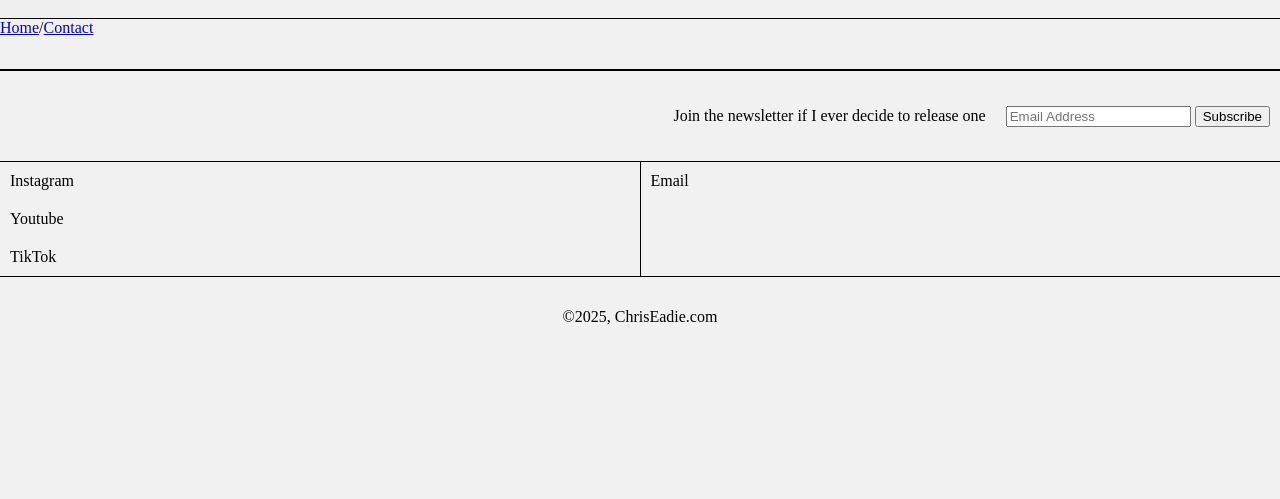
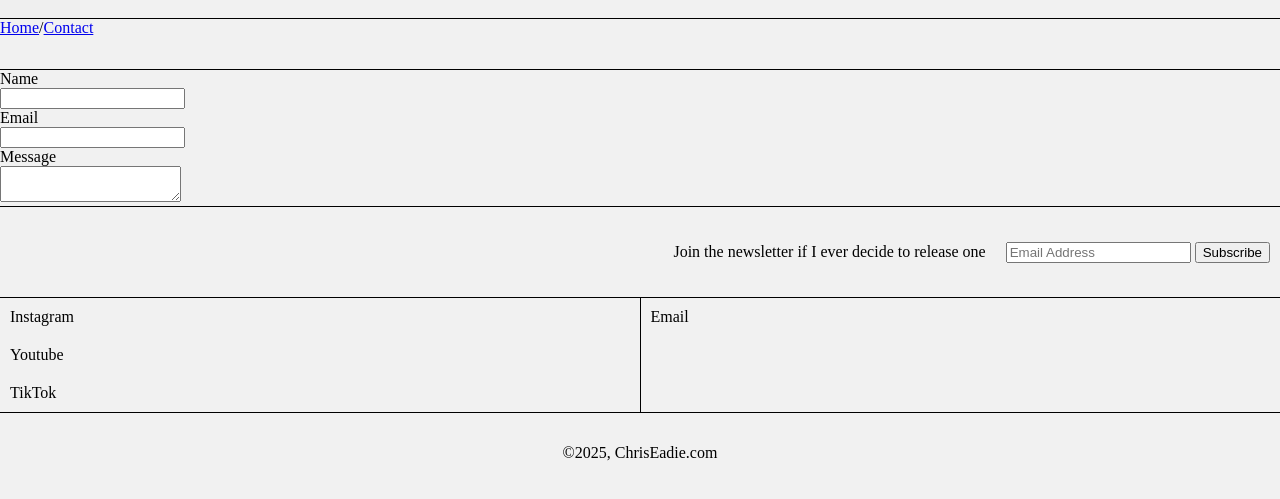
Before and after one commit to chriseadie/11ty-blog, an Eleventy site: page eleventy-blog/contact.njk in a window 1280 px wide. Shown: the part 83-582 px from the top of the page. Built offline with nearby package versions, Linux system fonts and the light colour scheme; Eleventy itself is replaced by a stand-in of ours; files that its build step writes are made by us from their sources.

Commit message:
add simple form to contact page

```diff
--- a/eleventy-blog/contact.njk
+++ b/eleventy-blog/contact.njk
@@ -8,5 +8,15 @@ title: Contact
 
 {{ comp.navbar(["Contact"]) }}
 
+<div class="form-container">
+    <form method="post" id="contact-form">
+        <label htmlFor="name">Name</label> <br/>
+        <input type="text"/><br/>
+        <label htmlFor="email">Email</label> <br/>
+        <input type="email" id="email" name="email" /><br/>
+        <label htmlFor="name">Message</label> <br/>
+        <textarea id="contact-msg"></textarea>
+    </form>
+</div>
 
 {% endblock %}
```
Also changed, not shown: 2 other files.
